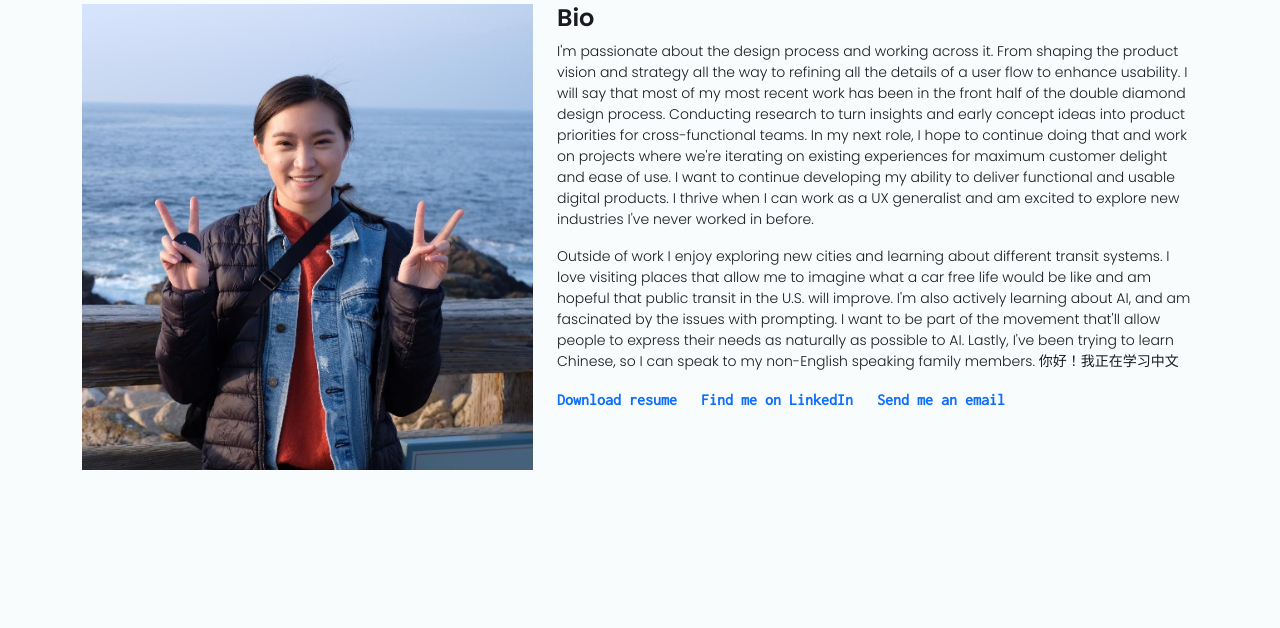
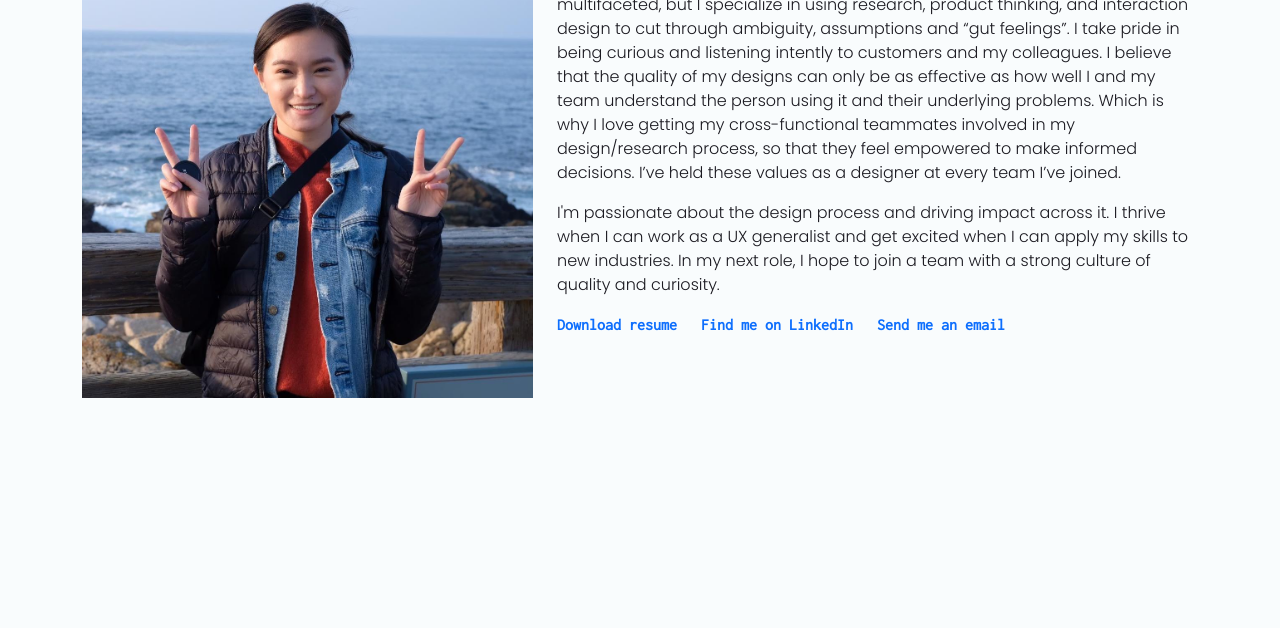
Before and after one commit to karenavongampai/karenavongampai.github.io, a plain HTML site: page about.html in a window 1280 px wide. Shown: the part 172-800 px from the top of the page. Drawn offline with nearby package versions, Linux system fonts and the light colour scheme.

Commit message:
Improvements to copy and font sizing

```diff
--- a/about.html
+++ b/about.html
@@ -9,7 +9,8 @@
     <link rel="preconnect" href="https://fonts.googleapis.com">
     <link rel="preconnect" href="https://fonts.gstatic.com" crossorigin>
     <link href="https://fonts.googleapis.com/css2?family=Poppins:wght@300;500;700&display=swap" rel="stylesheet">
-    <link href="https://fonts.googleapis.com/css2?family=Inconsolata&family=Poppins:wght@500;600;700;800;900&display=swap"
+    <link
+        href="https://fonts.googleapis.com/css2?family=Inconsolata&family=Poppins:wght@500;600;700;800;900&display=swap"
         rel="stylesheet">
 
     <!-- Imports Bootstrap Framework -->
@@ -37,32 +38,27 @@
     </nav>
 
     <div class="container mt-5">
-        <div class="row">
+        <!-- <div class="row">
             <h1>A little about myself...</h1>
-        </div>
+        </div> -->
         <div class="row row-cols-2 mt-3">
-            <div class="col-8 col-lg-5">
+            <div class="col-12 col-lg-5">
                 <img class="img-fluid" src="assets/images/self.jpg">
             </div>
             <div class="col-12 col-lg-7 mt-3 mt-lg-0">
                 <div class="row">
-                    <h4>Bio</h4>
-                    <p>I'm passionate about the design process and working across it. From shaping the product vision
-                        and strategy all the way to refining all the details of a user flow to enhance usability. I will
-                        say that most of my most recent work has been in the front half of the double diamond design
-                        process. Conducting research to turn insights and early concept ideas into product priorities
-                        for cross-functional teams. In my next role, I hope to continue doing that and work on projects
-                        where we're iterating
-                        on existing experiences for maximum customer delight and ease of use. I want to continue
-                        developing my ability to deliver functional and usable digital products. I thrive when I can
-                        work as a UX generalist and am excited to explore new industries I've never
-                        worked in before.</p>
-                    <p>Outside of work I enjoy exploring new cities and learning about different transit systems. I
-                        love visiting places that allow me to imagine what a car free life would be like and am hopeful
-                        that public transit in the U.S. will improve. I'm also actively learning about AI, and am
-                        fascinated by the issues with prompting. I want to be part of the movement that'll allow people to
-                        express their needs as naturally as possible to AI. Lastly, I've been trying to learn Chinese, so I can
-                        speak to my non-English speaking family members. 你好！我正在学习中文</p>
+                    <h4>About me</h4>
+                    <p>Hi I’m Karena and I’m a product designer based in San Mateo, CA. My skill set is multifaceted,
+                        but I specialize in using research, product thinking, and interaction design to cut through
+                        ambiguity, assumptions and “gut feelings”. I take pride in being curious and listening intently
+                        to customers and my colleagues. I believe that the quality of my designs can only be as
+                        effective as how well I and my team understand the person using it and their underlying
+                        problems. Which is why I love getting my cross-functional teammates involved in my
+                        design/research process, so that they feel empowered to make informed decisions. I’ve held these
+                        values as a designer at every team I’ve joined.</p>
+                    <p>I'm passionate about the design process and driving impact across it. I thrive when I can work as
+                        a UX generalist and get excited when I can apply my skills to new industries. In my next role, I
+                        hope to join a team with a strong culture of quality and curiosity.</p>
                 </div>
                 <div class="row">
                     <div class="col-auto">
--- a/css/style.css
+++ b/css/style.css
@@ -1,7 +1,7 @@
 body {
     font-family: "Poppins", sans-serif;
     font-weight: 300;
-    font-size: 14px;
+    font-size: 16px;
     background-color: #F9FCFD;
     color: #1B1A21;
 }
```
Also changed, not shown: index.html (+7 -11 lines).
